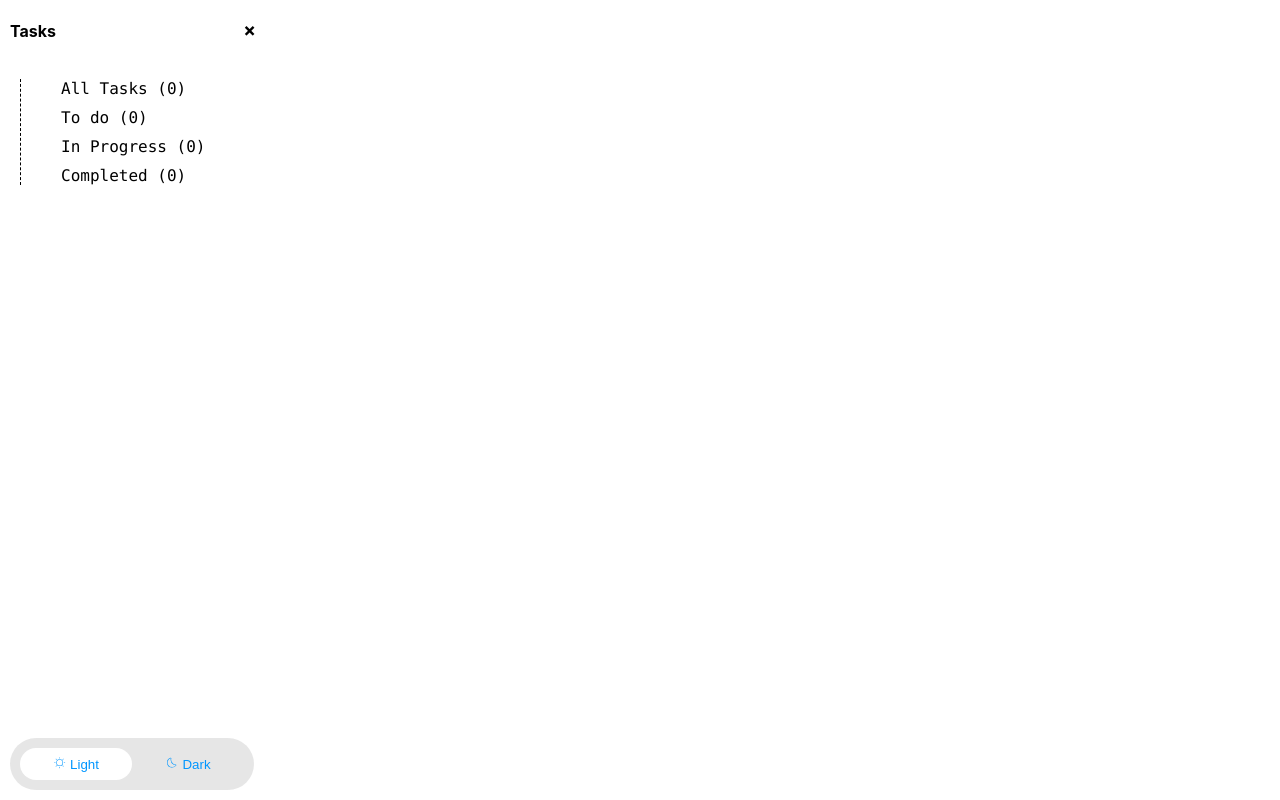
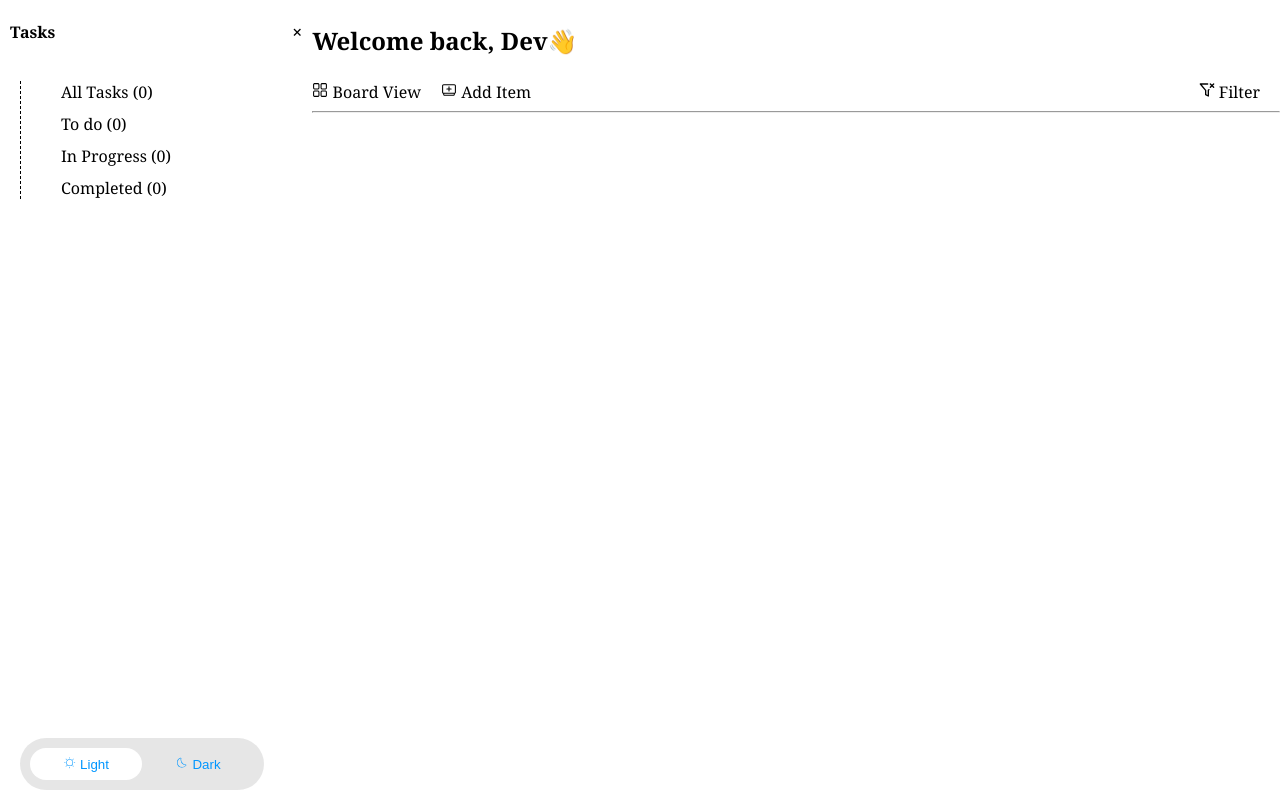
Before and after one commit to DevendranathReddy7/todo_mern, a React (Create React App) app in the folder frontend/: page / in a window 1280 px wide. Built offline with nearby package versions, Linux system fonts and the light colour scheme.

Commit message:
dashboard frontend

```diff
--- a/frontend/src/App.css
+++ b/frontend/src/App.css
@@ -1,3 +1,3 @@
 .App {
-  text-align: center;
+  font-family: Cambria, Cochin, Georgia, Times, "Times New Roman", serif;
 }
--- a/frontend/src/App.js
+++ b/frontend/src/App.js
@@ -1,12 +1,23 @@
+import { useState } from "react";
 import "./App.css";
 import Dashboard from "./components/dashboard/Dashboard";
 import Sidebar from "./components/sidebar/Sidebar";
 
 function App() {
+  const [sideBar, setSideBar] = useState(true);
+  const [theme, setTheme] = useState("light");
+  const sidebarHandle = (value) => {
+    setSideBar(value);
+  };
+
+  const themeHandler = (value) => {
+    setTheme(value);
+  };
+
   return (
-    <div>
-      <Sidebar />
-      <Dashboard />
+    <div className="App" style={{ display: "flex", flexDirection: "row" }}>
+      <Sidebar SidebarStatus={sidebarHandle} mode={themeHandler} />
+      <Dashboard sideBar={sideBar} theme={theme} />
     </div>
   );
 }
--- a/frontend/src/components/dashboard/Dashboard.js
+++ b/frontend/src/components/dashboard/Dashboard.js
@@ -1,6 +1,129 @@
-import React from "react";
+import React, { useState } from "react";
+import {
+  DashboardWrapper,
+  P,
+  Div,
+  Span,
+  ModalDiv,
+  Overlay,
+  Input,
+  Label,
+  PriorityDiv,
+  Button,
+} from "./styles";
+import { RxDashboard, RxCardStackPlus } from "react-icons/rx";
+import {
+  FcHighPriority,
+  FcMediumPriority,
+  FcLowPriority,
+} from "react-icons/fc";
 
-const Dashboard = (props) => {
-  return <div></div>;
+import { LuFilterX } from "react-icons/lu";
+
+const Dashboard = ({ sideBar, theme }) => {
+  const [showModal, setShowModal] = useState(false);
+  const [showPriority, setShowPriority] = useState(false);
+  const [todo, setTodo] = useState({
+    title: "",
+    description: "",
+    priority: "",
+  });
+  const addItemHandler = () => {
+    setShowModal(true);
+  };
+
+  const addPriorityHandle = () => {
+    setShowPriority(true);
+  };
+
+  const handlePriority = (e) => {
+    setShowPriority(false);
+    setTodo((prev) => ({
+      ...prev,
+      priority: e.target.getAttribute("priority"),
+    }));
+  };
+
+  const todoHandle = (e, field) => {
+    switch (field) {
+      case "title":
+        setTodo((prev) => ({
+          ...prev,
+          title: e.target.value,
+        }));
+        break;
+      case "description":
+        setTodo((prev) => ({
+          ...prev,
+          description: e.target.value,
+        }));
+        break;
+      default:
+        setTodo((prev) => ({
+          ...prev,
+        }));
+    }
+  };
+  const priorityModal = () => {
+    return (
+      <PriorityDiv onClick={(e) => handlePriority(e)}>
+        <Span priority="High">
+          <FcHighPriority /> High
+        </Span>
+        <Span priority="Medium">
+          <FcMediumPriority /> Medium
+        </Span>
+        <Span priority="Low">
+          <FcLowPriority /> Low
+        </Span>
+      </PriorityDiv>
+    );
+  };
+  const displayModal = () => {
+    return (
+      <Overlay>
+        <ModalDiv>
+          <Label>Todo</Label>
+          <Input onChange={(e) => todoHandle(e, "title")} />
+          <Label>Description</Label>
+          <Input onChange={(e) => todoHandle(e, "description")} />
+          <Label>Priority</Label>
+          <Input onClick={addPriorityHandle} value={todo.priority}></Input>
+          {showPriority && priorityModal()}
+          <div>
+            <Button onClick={() => setShowModal(false)} add>
+              Add
+            </Button>
+            <Button onClick={() => setShowModal(false)}>Close</Button>
+          </div>
+        </ModalDiv>
+      </Overlay>
+    );
+  };
+  return (
+    <DashboardWrapper sideBar={sideBar} theme={theme}>
+      <nav>
+        <P>Welcome back, Dev👋</P>
+      </nav>
+
+      <Div>
+        <div>
+          <Span>
+            <RxDashboard /> Board View
+          </Span>
+          <Span onClick={addItemHandler}>
+            <RxCardStackPlus /> Add Item
+          </Span>
+        </div>
+        <div>
+          <Span>
+            <LuFilterX /> Filter
+          </Span>
+        </div>
+      </Div>
+      <hr />
+      {showModal && displayModal()}
+    </DashboardWrapper>
+  );
 };
 export default Dashboard;
--- a/frontend/src/components/dashboard/styles.js
+++ b/frontend/src/components/dashboard/styles.js
@@ -1 +1,78 @@
 import styled from "styled-components";
+
+export const DashboardWrapper = styled.div`
+  width: ${(props) => (props.sideBar ? "80rem" : "100%")};
+  background-color: ${(props) => (props.theme === "light" ? "white" : "black")};
+  color: ${(props) => (props.theme === "light" ? "black" : "white")};
+`;
+
+export const Nav = styled.nav``;
+export const P = styled.p`
+  font-size: 24px;
+  font-family: Cambria, Cochin, Georgia, Times, "Times New Roman", serif;
+  font-weight: bold;
+`;
+
+export const Div = styled.div`
+  display: flex;
+  justify-content: space-between;
+`;
+
+export const Span = styled.span`
+  margin-right: 20px;
+  padding-bottom: 15px;
+`;
+
+export const Overlay = styled.div`
+  position: fixed;
+  top: 0;
+  left: 0;
+  width: 100%;
+  height: 100%;
+  background-color: rgba(0, 0, 0, 0.5);
+`;
+
+export const ModalDiv = styled.div`
+  position: fixed;
+  top: 30%;
+  left: 50%;
+  transform: translateX(-50%);
+  background-color: #5f9ea0;
+  z-index: 1;
+  display: flex;
+  flex-direction: column;
+  padding: 10px;
+  border-radius: 3px;
+`;
+
+export const Input = styled.input`
+  width: 25rem;
+  height: 30px;
+  margin: 5px;
+
+  @media (max-width: 460px) {
+    width: 15rem;
+  }
+`;
+
+export const Label = styled.label`
+  font-family: Cambria, Cochin, Georgia, Times, "Times New Roman", serif;
+  padding-left: 4px;
+  font-size: 18px;
+`;
+
+export const PriorityDiv = styled.div`
+  display: flex;
+  flex-direction: column;
+  margin: 10px;
+`;
+
+export const Button = styled.button`
+  width: 5rem;
+  height: 2rem;
+  border-radius: 3px;
+  border-style: ${(props) => (props.add ? "none" : "black")};
+  background-color: ${(props) => (props.add ? "#3a7ca5" : "transparent")};
+  margin: 4px;
+  float: right;
+`;
--- a/frontend/src/components/sidebar/Sidebar.js
+++ b/frontend/src/components/sidebar/Sidebar.js
@@ -1,4 +1,4 @@
-import React, { useState } from "react";
+import React, { useEffect, useState } from "react";
 import {
   SidebarWrapper,
   ThemeWrapper,
@@ -7,13 +7,23 @@ import {
   TaskItemsWrapper,
   Ul,
   Li,
+  Div,
 } from "./styles";
 import { CiLight, CiDark } from "react-icons/ci";
 import { LuArrowDownRightSquare } from "react-icons/lu";
 
-const Sidebar = (props) => {
+const Sidebar = ({ SidebarStatus, mode }) => {
   const [theme, setTheme] = useState("light");
   const [showSideBar, setShowSideBar] = useState(true);
+
+  useEffect(() => {
+    SidebarStatus(showSideBar);
+  }, [showSideBar]);
+
+  useEffect(() => {
+    mode(theme);
+  }, [theme]);
+
   return (
     <>
       {showSideBar ? (
@@ -46,10 +56,12 @@ const Sidebar = (props) => {
           </ThemeWrapper>
         </SidebarWrapper>
       ) : (
-        <LuArrowDownRightSquare
-          size={30}
-          onClick={() => setShowSideBar(true)}
-        />
+        <Div active={theme === "light"}>
+          <LuArrowDownRightSquare
+            size={30}
+            onClick={() => setShowSideBar(true)}
+          />
+        </Div>
       )}
     </>
   );
--- a/frontend/src/components/sidebar/styles.js
+++ b/frontend/src/components/sidebar/styles.js
@@ -3,9 +3,12 @@ import styled from "styled-components";
 export const SidebarWrapper = styled.div`
   height: 100vh;
   padding-left: 10px;
-  width: 20%;
+  width: 25rem;
   background-color: ${(props) => (props.active ? "white" : "black")};
-  color: ${(props) => (!props.active ? "gray" : "black")};
+  color: ${(props) => (!props.active ? "white" : "black")};
+  @media (max-width: 768px) {
+    display: none;
+  }
 `;
 
 export const HeaderWrapper = styled.div`
@@ -26,18 +29,17 @@ export const Ul = styled.ul`
 
 export const Li = styled.li`
   margin-bottom: 10px;
-  font-family: consolas;
 `;
 export const ThemeWrapper = styled.div`
   position: fixed;
   bottom: 10px;
-  left: 10px;
+  left: 20px;
   background-color: #a4a4a447;
   padding: 10px;
   display: flex;
   justify-content: space-between;
   border-radius: 30px;
-  @media (max-width: 1200px) {
+  @media (max-width: 1040px) {
     flex-direction: column;
     border-radius: 10px;
     padding: 10px;
@@ -53,10 +55,15 @@ export const ButtonWrapper = styled.button`
   width: 7rem;
   height: 2rem;
   border-style: none;
-  @media (max-width: 1200px) {
+  @media (max-width: 1040px) {
     width: 8rem;
     border-radius: 10px;
     padding: 10px;
     width: 100%;
   }
 `;
+
+export const Div = styled.div`
+  background-color: ${(props) => (props.active ? "white" : "black")};
+  color: ${(props) => (!props.active ? "white" : "black")};
+`;
```
